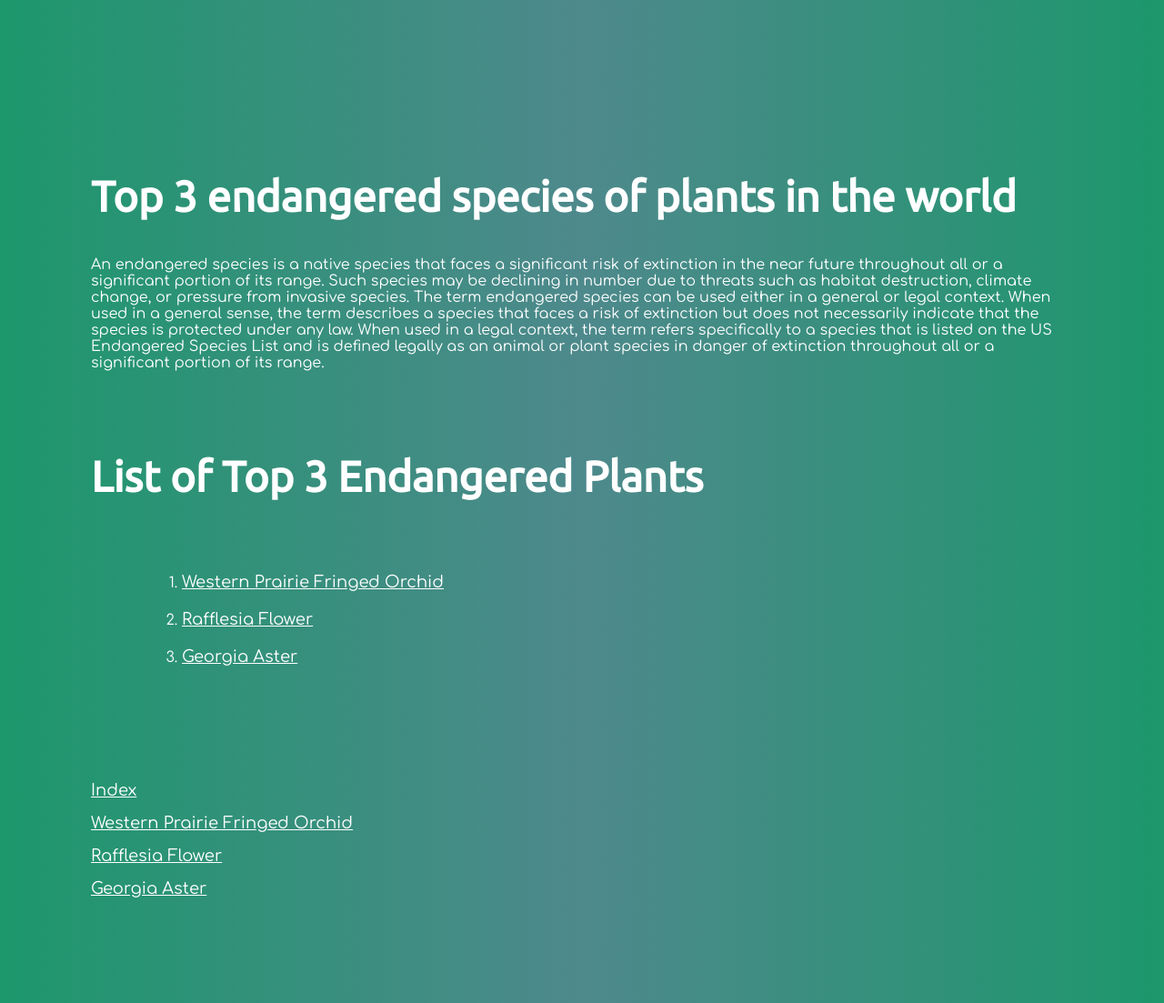
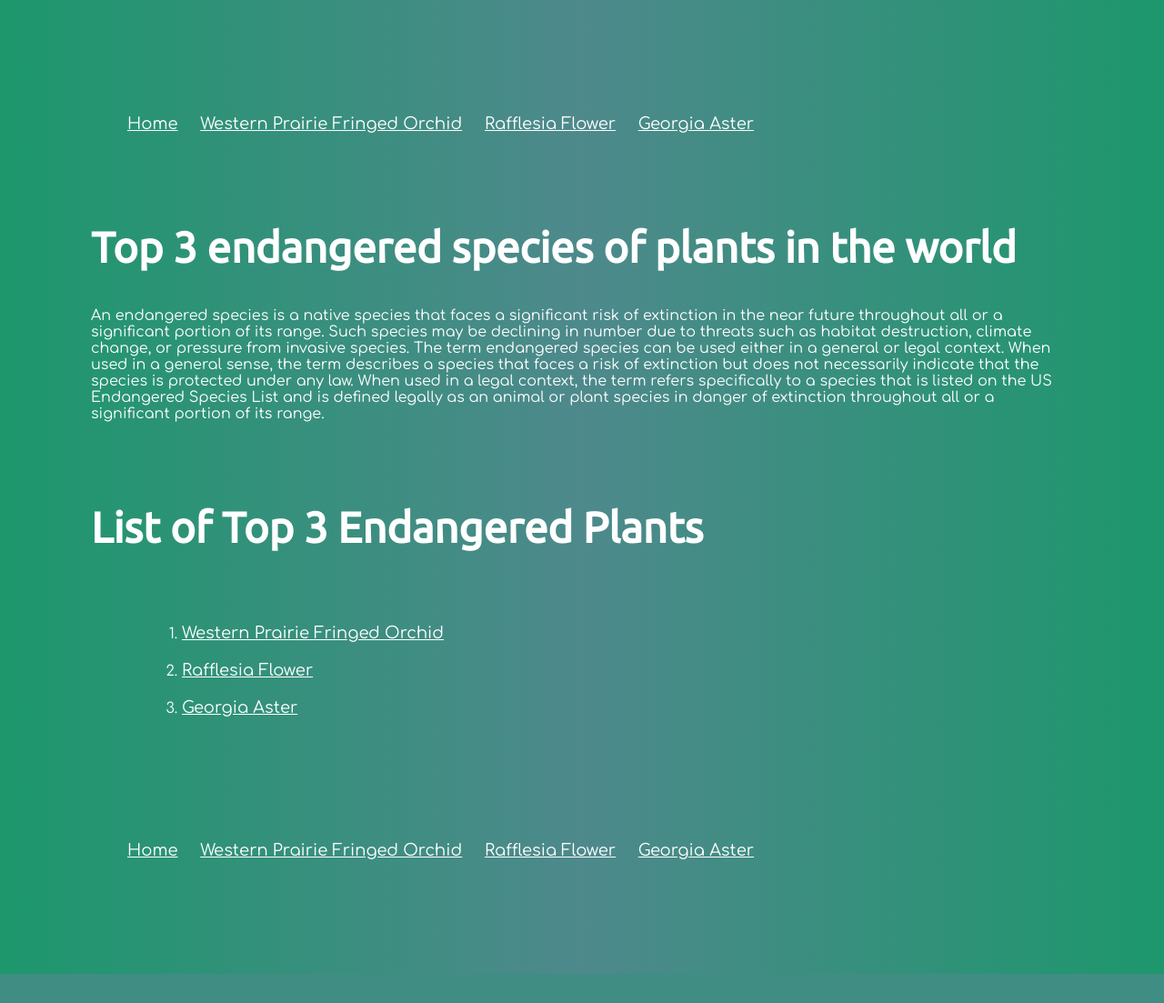
Before and after one commit to cmkishores/endangered_species, a Django app: page / in a window 1280 px wide. Shown: the whole page at 91% size. After the commit the page ends 1071 px from the top, so only its background shows below. Run offline with Django 3.2, Linux system fonts and the light colour scheme; some web fonts are replaced.

Commit message:
Change navigation bar and some gradients

```diff
--- a/static/css/base.css
+++ b/static/css/base.css
@@ -11,10 +11,11 @@ body {
 	title {
 			text-align:center;
 				}
-	ul {
+	.navigation li {
+			display:inline-block;
 			text-align:center;
 			list-style: none;
-			padding:20px;
+			padding-right: 20px;
 			font-size:20px;
 			line-height:40px;
 				}
@@ -73,19 +74,19 @@ body {
 
  	.blue {
     		font-family:'Comfortaa', sans-serif;
-			padding:100px;
+			padding:50px;
 			margin:50px;
 
-			 background: linear-gradient(to right, #1a2980, #26d0ce);
+			 background: linear-gradient(to top, #333333, #26d0ce);
 			color:white;
 }
 
 	.maneater {
     		font-family:'Comfortaa', sans-serif;
-			padding:100px;
+			padding:50px;
 			margin:50px;
 
-			 background: linear-gradient(to right,  #eb3349, #f45c43);
+			 background: linear-gradient(to top, #333333, #dd1818);
 			color:white;
 				}
 	.orchid {
@@ -93,7 +94,7 @@ body {
 			padding:50px;
 			margin:50px;
 
-			 background: linear-gradient(to right,  #bbd2c5, #536976);
+			 background: linear-gradient(to top, #333333, #acbb78);
 			color:white;
 			}
  	.link {
--- a/templates/base.html
+++ b/templates/base.html
@@ -10,14 +10,21 @@
 	</title>
 
 </head>
+		<ul class= "navigation">
+	<li><a class = 'link' href = "{% url 'home'%}" >Home</a></li>
+	<li><a class = 'link' href = "{% url 'orchid'%}">Western Prairie Fringed Orchid</a></li>
+	<li><a class = 'link' href = "{% url 'maneater'%}" >Rafflesia Flower</a></li>
+    <li><a class = 'link' href ="{% url 'blue' %}">Georgia Aster</a></li>
+  		</ul>
 
 		{% block body %}
 		{% endblock body %}
 
-		<p> <a class = 'link' href = "{% url 'home'%}" >Index</a> </p>
-	<p> <a class = 'link' href = "{% url 'orchid'%}">Western Prairie Fringed Orchid</a> </p>
-	<p> <a class = 'link' href = "{% url 'maneater'%}" >Rafflesia Flower</a></p>
-        <p> <a class = 'link' href ="{% url 'blue' %}">Georgia Aster</a> </p>
-
+		<ul class= "navigation">
+	<li><a class = 'link' href = "{% url 'home'%}" >Home</a></li>
+	<li><a class = 'link' href = "{% url 'orchid'%}">Western Prairie Fringed Orchid</a></li>
+	<li><a class = 'link' href = "{% url 'maneater'%}" >Rafflesia Flower</a></li>
+    <li><a class = 'link' href ="{% url 'blue' %}">Georgia Aster</a></li>
+  		</ul>
 
 </html>
```
